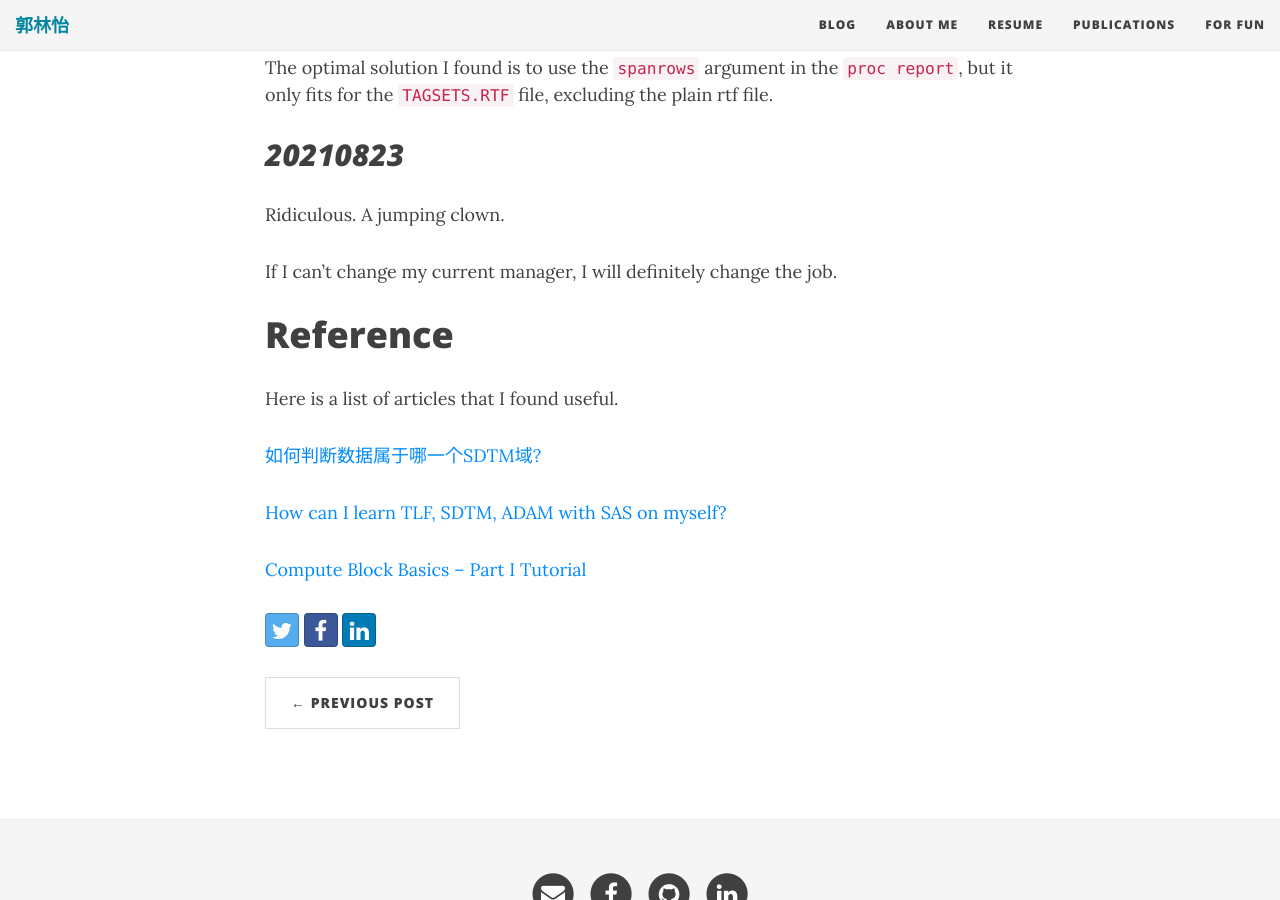
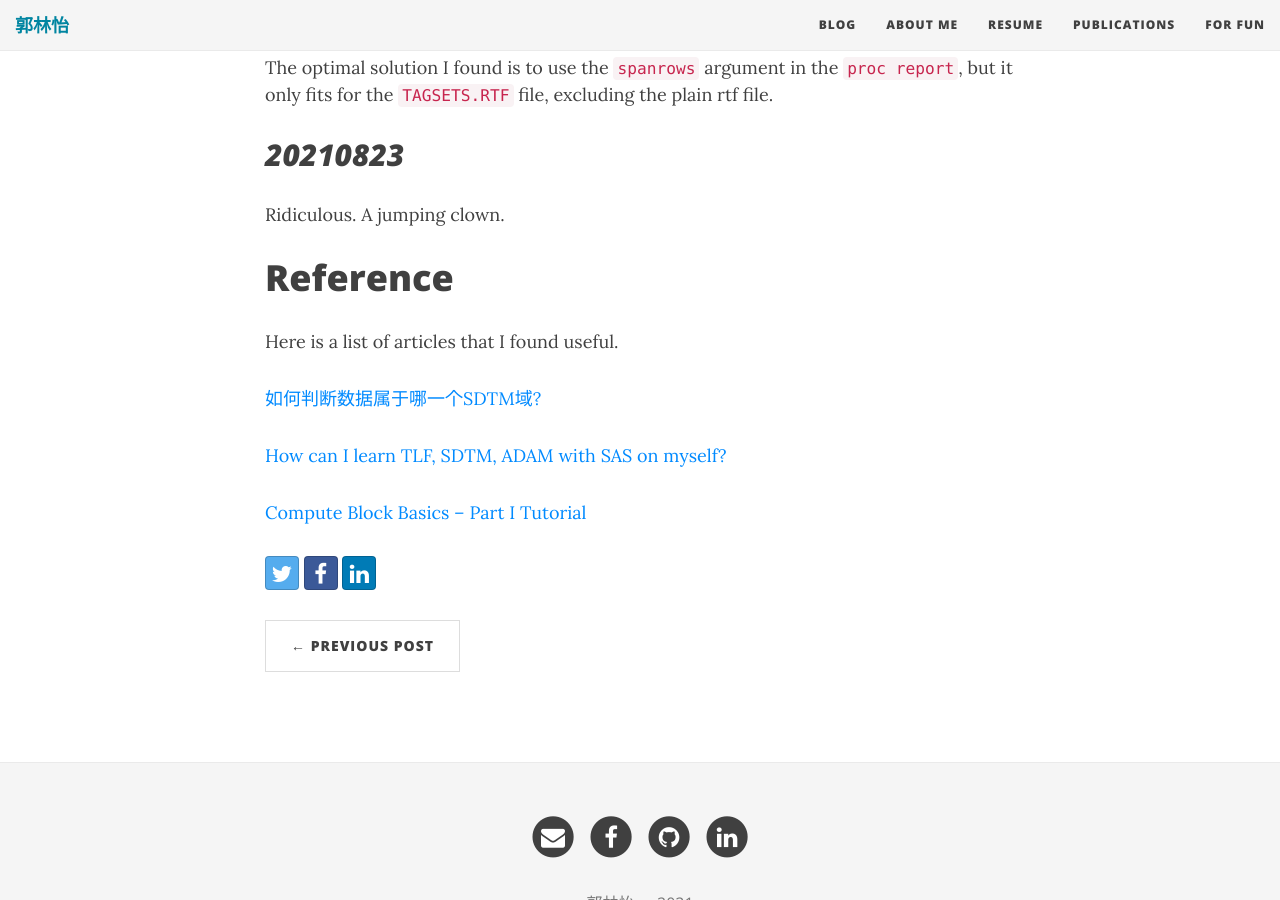
Before and after one commit to LinyiGuo96/LinyiGuo96.github.io, a Jekyll site: the page built from _posts/2021-06-16-SAS-Clinical-Trial-Study-Notes.md, in a window 1280 px wide and 900 px high, scrolled down 22932 px. Built offline with Jekyll 4.4.1, drawn with Linux system fonts in a browser that asks for light colours; nearby versions of some CDN libraries; comment, search, counter and statistics services are not loaded.

Commit message:
Update 2021-06-16-SAS-Clinical-Trial-Study-Notes.md

```diff
--- a/_posts/2021-06-16-SAS-Clinical-Trial-Study-Notes.md
+++ b/_posts/2021-06-16-SAS-Clinical-Trial-Study-Notes.md
@@ -668,8 +668,6 @@ The optimal solution I found is to use the `spanrows` argument in the `proc repo
 
 Ridiculous. A jumping clown.
 
-If I can't change my current manager, I will definitely change the job.
-
 
 # Reference
 
```
